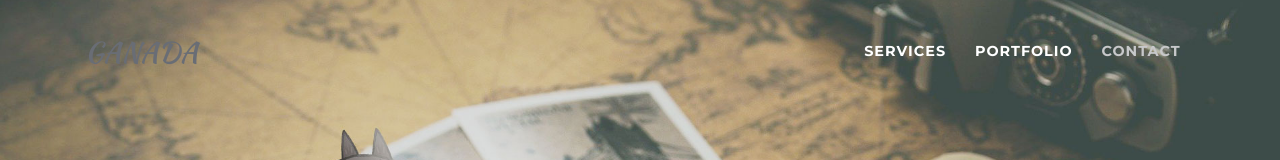
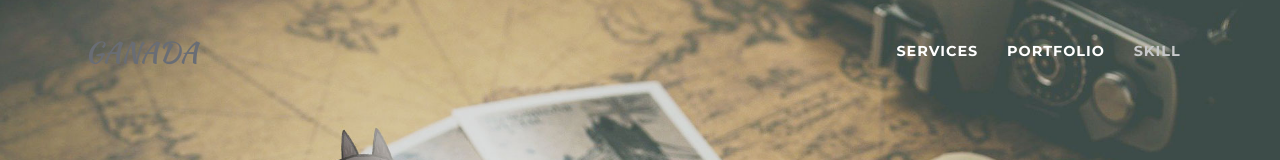
Before and after one commit to GANADA01/portfolio, a website: page index.html in a window 1280 px wide. Shown: the top 160 px of the page. Drawn offline with Linux system fonts and the light colour scheme; a web font is replaced by a local one.

Commit message:
Update index.html

```diff
--- a/index.html
+++ b/index.html
@@ -44,7 +44,7 @@
             <a class="nav-link js-scroll-trigger" href="#portfolio">Portfolio</a>
           </li>
           <li class="nav-item">
-            <a class="nav-link js-scroll-trigger" href="#contact">Contact</a>
+            <a class="nav-link js-scroll-trigger" href="#contact">SKILL</a>
           </li>
         </ul>
       </div>
```
